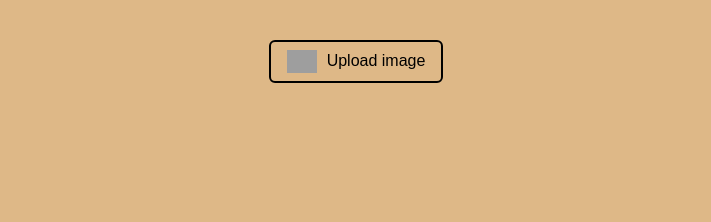
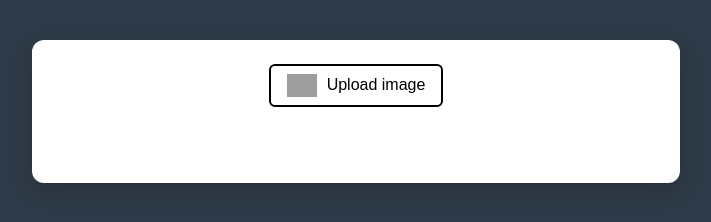
Before and after one commit to leontoys/object-detect-js, a plain HTML site: page index.html in a window 1280 px wide. Shown: the whole page, without its empty margins (284-995 px from the left). Drawn offline with Linux system fonts and the light colour scheme; grey boxes are pictures that could not be loaded.

Commit message:
chagned background color

```diff
--- a/styles.css
+++ b/styles.css
@@ -1,14 +1,26 @@
-html,body{
+/* html,body{
     font-family: Arial, Helvetica, sans-serif;
     background-color: burlywood;
+} */
+
+body {
+    font-family: Arial, Helvetica, sans-serif;
+    background-color: #2e3a47;
+        /* Dark Slate Blue */
+    margin: 0;
+    padding: 0;
 }
 
-.container{
+.container {
     margin: 40px auto;
-    width: max(50vw,400px);
+    padding: 24px;
+    width: min(90vw, 600px);
     display: flex;
     flex-direction: column;
     align-items: center;
+    background-color: white;
+    border-radius: 12px;
+    box-shadow: 0 8px 20px rgba(0, 0, 0, 0.15);
 }
 
 .custom-file-upload{
```
